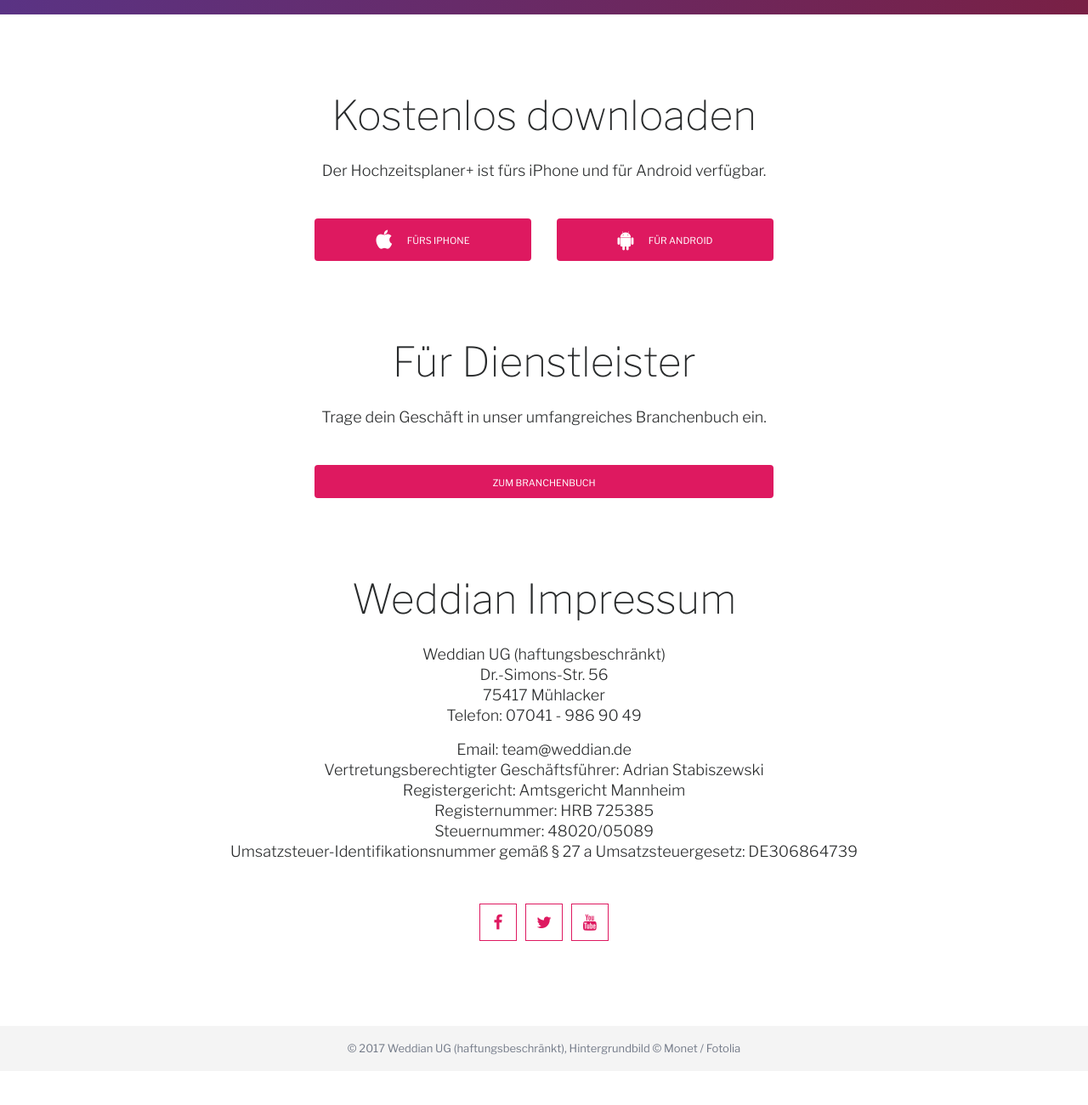
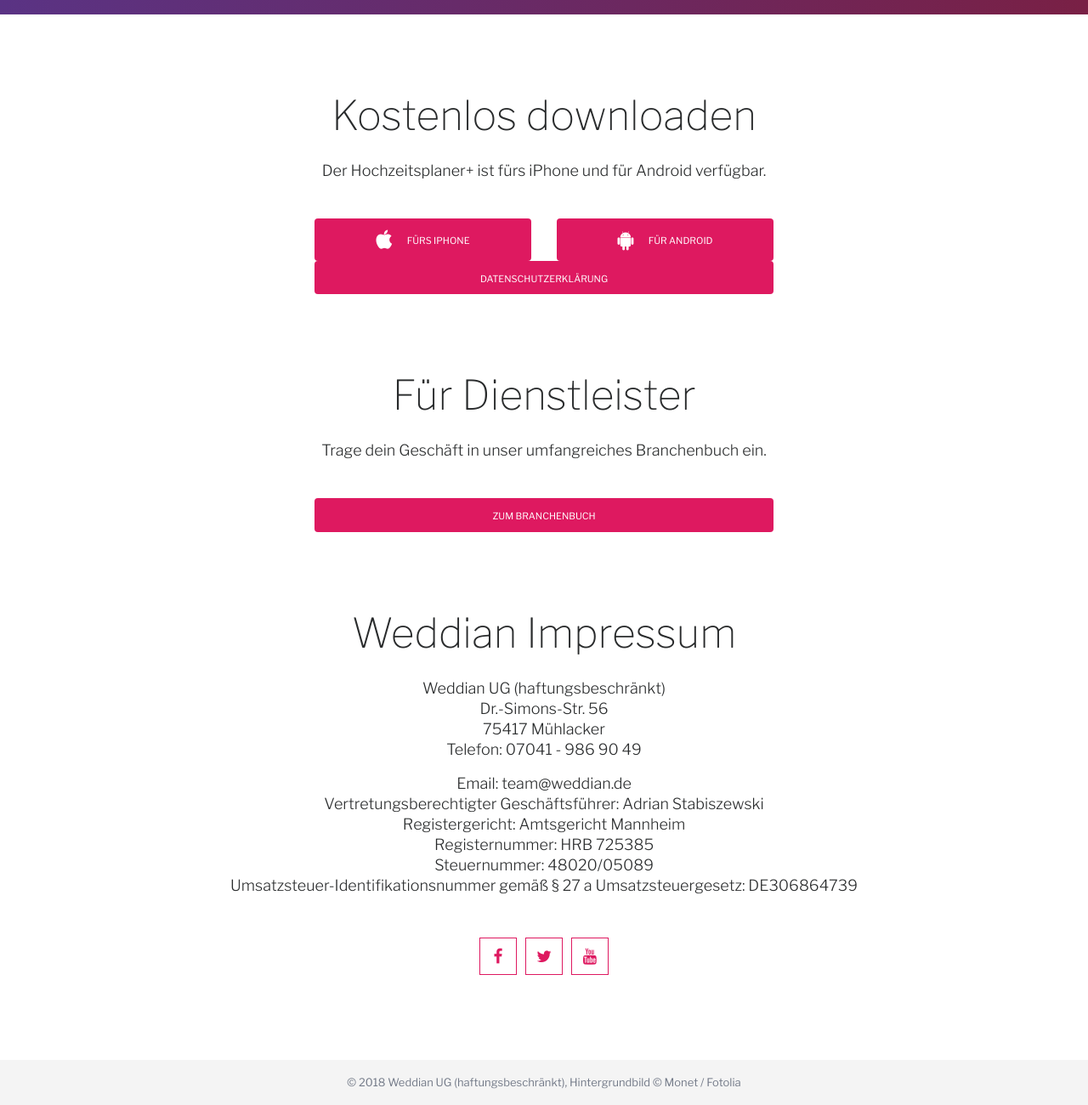
Before and after one commit to weddian/hochzeitsplanerplus.de, a plain HTML site: page index.html in a window 1280 px wide. Shown: the part 5407-6707 px from the top of the page at 85% size. Before the commit the page ends 6667 px from the top, so only its background shows below. Drawn offline with Linux system fonts and the light colour scheme; placeholder pictures from the web are drawn by us.

Commit message:
updated privacy link

```diff
--- a/index.html
+++ b/index.html
@@ -484,6 +484,14 @@
 							</a>
 						</div>
 					</div>
+					<div class="row">
+						<div class="col-12 col-sm-12">
+							<a href="https://app.weddian.de/privacy" class="btn btn-full-width">
+								Datenschutzerklärung
+							</a>
+						</div>
+					</div>
+
 				</div>
 			</div>
 
@@ -553,7 +561,7 @@
 		<div class="container">
 			<div class="row">
 				<div class="col-12">
-					&copy; 2017 Weddian UG (haftungsbeschränkt), Hintergrundbild &copy; Monet / Fotolia
+					&copy; 2018 Weddian UG (haftungsbeschränkt), Hintergrundbild &copy; Monet / Fotolia
 				</div>
 			</div>
 		</div>
```
